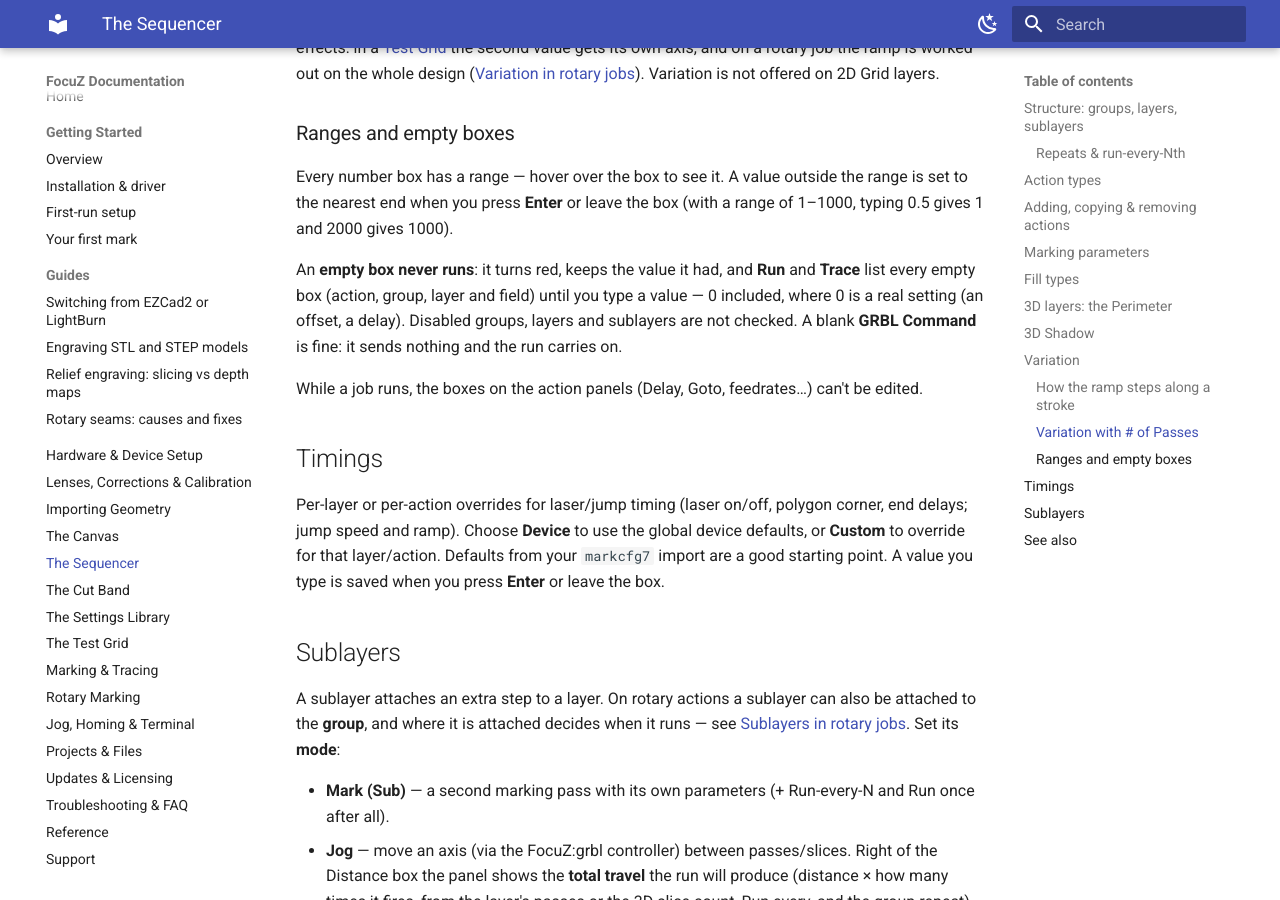
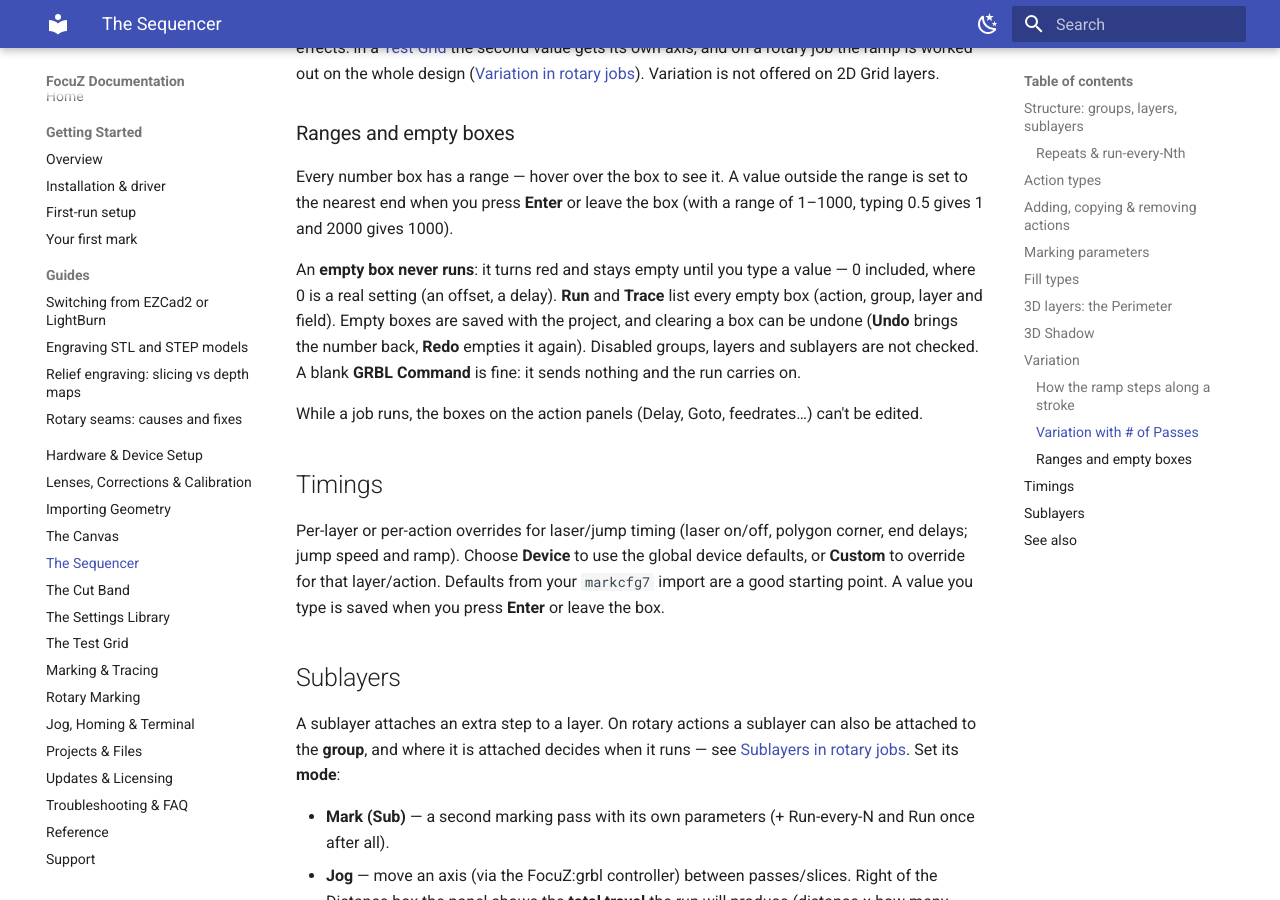
Before and after one commit to Lokahi-Shop/focuz-docs, an MkDocs documentation site: the page built from docs/sequencer.md, in a window 1280 px wide and 900 px high, scrolled down 7866 px. Built offline with MkDocs 1.6.1 and Material for MkDocs 9.7.7, drawn with Linux system fonts in a browser that asks for light colours.

Commit message:
Sequencer: empty boxes are saved and undoable
Co-Authored-By: Claude Opus 5.5 <noreply@anthropic.com>

```diff
--- a/docs/sequencer.md
+++ b/docs/sequencer.md
@@ -287,9 +287,10 @@ Every number box has a range — hover over the box to see it. A value outside t
 end when you press **Enter** or leave the box (with a range of 1–1000, typing 0.5 gives 1 and 2000 gives
 1000).
 
-An **empty box never runs**: it turns red, keeps the value it had, and **Run** and **Trace** list every empty
-box (action, group, layer and field) until you type a value — 0 included, where 0 is a real setting (an
-offset, a delay). Disabled groups, layers and sublayers are not checked. A blank **GRBL Command** is fine: it
+An **empty box never runs**: it turns red and stays empty until you type a value — 0 included, where 0 is a
+real setting (an offset, a delay). **Run** and **Trace** list every empty box (action, group, layer and field).
+Empty boxes are saved with the project, and clearing a box can be undone (**Undo** brings the number back,
+**Redo** empties it again). Disabled groups, layers and sublayers are not checked. A blank **GRBL Command** is fine: it
 sends nothing and the run carries on.
 
 While a job runs, the boxes on the action panels (Delay, Goto, feedrates…) can't be edited.
```
